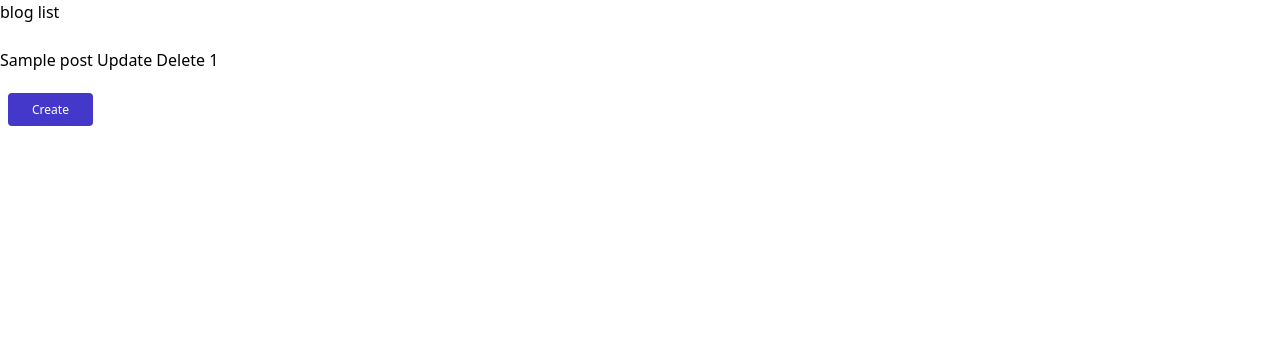
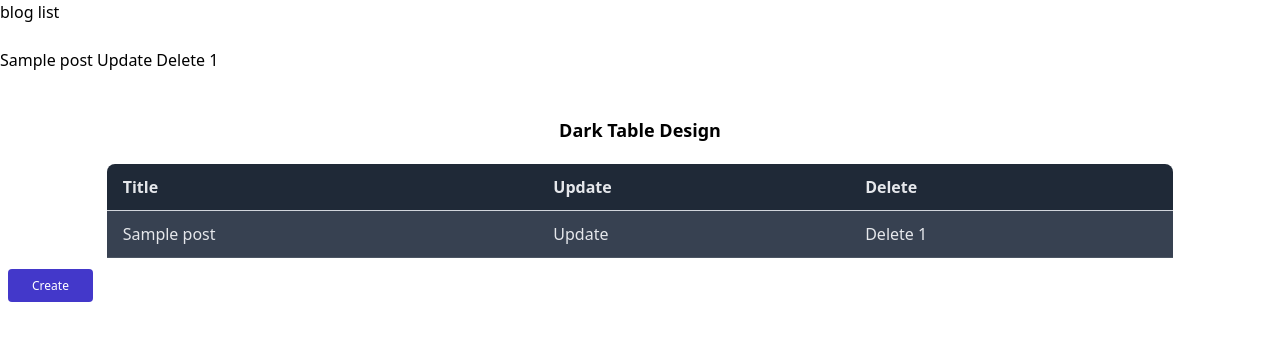
Before and after one commit to Rodman9110/Python-Inicio, a Django app: page /blog/ in a window 1280 px wide. Shown: the top 341 px of the page. Run offline with Django 3.2, Linux system fonts and the light colour scheme; tables that the repository leaves empty hold one stand-in row (values such as "Sample post"); some libraries are stand-ins or nearby versions.

Commit message:
añadiendo estilos

```diff
--- a/templates/blog_detail.html
+++ b/templates/blog_detail.html
@@ -1,3 +1,6 @@
+
+{% extends 'base.html' %}
+{% block content %}
 <h1>detalles</h1>
 <br>
 <ul>
@@ -5,3 +8,4 @@
   <li>{{post.title}}</li>
   <li>{{post.content}}</li>
 </ul>
+{% endblock content %}
--- a/templates/blog_list.html
+++ b/templates/blog_list.html
@@ -16,6 +16,25 @@
 </ul>
 <br>
 
+<p class="text-lg text-center font-bold m-5">Dark Table Design</p>
+<table class="rounded-t-lg m-5 w-5/6 mx-auto bg-gray-800 text-gray-200">
+  <tr class="text-left border-b border-gray-300">
+    <th class="px-4 py-3">Title</th>
+    <th class="px-4 py-3">Update</th>
+    <th class="px-4 py-3">Delete</th>
+  </tr>
+  {% for post in posts %}
+  <tr class="bg-gray-700 border-b border-gray-600">
+    <td class="px-4 py-3"><a href="{% url 'blog:detail' post.id %}">{{post.title}}</a></td>
+    <td class="px-4 py-3"> <a href="{% url 'blog:update' post.id %}">Update</a></td>
+    <td class="px-4 py-3"><a href="{% url 'blog:delete' post.id %}">Delete {{post.id}}</a></td>
+
+  </tr>
+  {% endfor %}
+<!-- each row -->
+<!-- each row -->
+</table>
+
 <a class="mx-2 my-2 bg-indigo-700 transition duration-150 ease-in-out hover:bg-indigo-600 rounded text-white px-6 py-2 text-xs focus:outline-none focus:ring-2 focus:ring-offset-2  focus:ring-indigo-600" href={% url 'blog:create' %}>Create</a>
 
  {% endblock  %}
```
Also changed, not shown: templates/blog_create.html (+20 -5 lines), templates/blog_delete.html (+5 -2 lines), templates/blog_update.html (+12 -3 lines).
